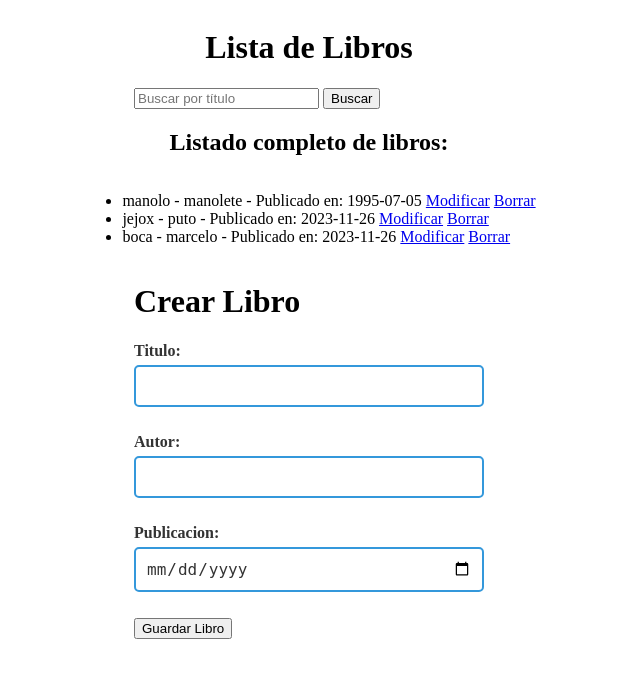
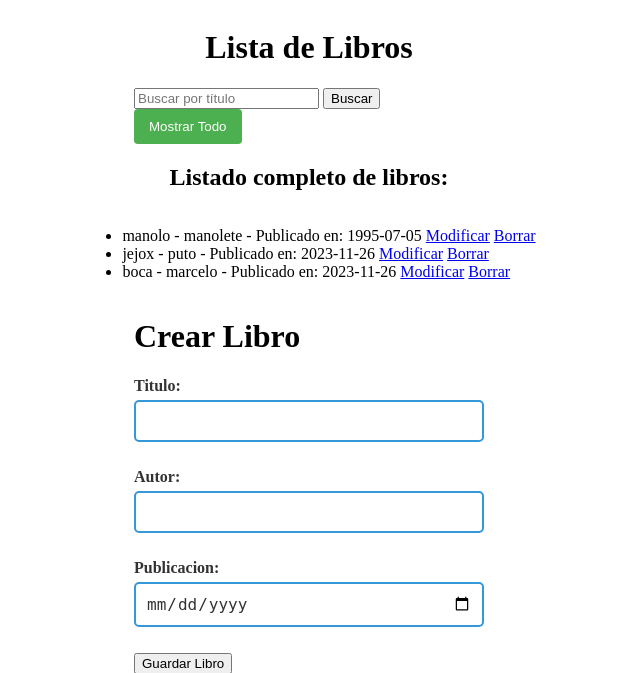
Before and after one commit to gerson222/clases-de-python-para-BAM2.0, a Django app: page /libros/libros/ in a window 1280 px wide. Shown: the top 673 px of the page, without its empty margins (331-971 px from the left). Run offline with Django 4.2, Linux system fonts and the light colour scheme; data comes from the database, SQL or seed files in the repository; both versions use the stored data as it was after the commit.

Commit message:
boton de reset busqueda

```diff
--- a/bam2/ejemplolibros/forms.py
+++ b/bam2/ejemplolibros/forms.py
@@ -3,6 +3,7 @@ from django import forms
 from .models import Libro
 
 class LibroForm(forms.ModelForm):
+   mostrar_todo = forms.CharField(required=False, widget=forms.HiddenInput())
    class Meta:
       model = Libro
       fields = ['titulo', 'autor', 'publicacion']
--- a/bam2/ejemplolibros/views.py
+++ b/bam2/ejemplolibros/views.py
@@ -3,36 +3,61 @@ from django.shortcuts import get_object_or_404, render, redirect
 from .models import Libro
 from .forms import LibroForm
 
-def listar_libros(request):
-    form = LibroForm()
-    query = request.GET.get('q', '')
+def _manejar_formulario(request, Formulario, template, redireccionar_a):
+    """
+    Maneja la lógica común de procesamiento de formularios.
 
-    if request.method == 'POST':
-        form = LibroForm(request.POST)
-        if form.is_valid():
-            form.save()
-            return redirect('listar_libros')
+    Parameters:
+    - request: HttpRequest
+    - Formulario: La clase del formulario a manejar.
+    - template: La plantilla a renderizar.
+    - redireccionar_a: La vista a la cual redirigir después de procesar el formulario.
 
-    if query:
-        libros = Libro.objects.filter(titulo__icontains=query)
-    else:
-        libros = Libro.objects.all()
-
-    return render(request, 'libros/listar_libros.html', {'libros': libros, 'form': form, 'query': query})
-
-def crear_libro(request):
-    return _manejar_formulario(request, LibroForm, 'libros/crear_libros.html')
-
-def _manejar_formulario(request, Formulario, template):
+    Returns:
+    - HttpResponse: Redirige a la vista especificada si el formulario es válido, de lo contrario, renderiza el formulario.
+    """
     form = Formulario()
 
     if request.method == 'POST':
         form = Formulario(request.POST)
         if form.is_valid():
             form.save()
-            return redirect('listar_libros')
+            return redirect(redireccionar_a)
 
     return render(request, template, {'form': form})
+
+def listar_libros(request):
+    """
+    Muestra una lista de libros con opciones de búsqueda y visualización completa.
+
+    Parameters:
+    - request: HttpRequest
+
+    Returns:
+    - HttpResponse: Renderiza la página 'listar_libros.html' con la lista de libros y opciones de búsqueda.
+    """
+
+    # Inicializar el formulario de Libro
+    form = LibroForm(request.POST or None)
+    # Obtener el término de búsqueda de la URL
+    query = request.GET.get('q', '')
+    # Manejar la creación de un nuevo libro utilizando la función compartida
+    _manejar_formulario(request, LibroForm, 'libros/crear_libros.html', 'listar_libros')
+    # Obtener todos los libros de la base de datos
+    libros = Libro.objects.all()
+    # Filtrar libros por el término de búsqueda si está presente
+    if query:
+        libros = libros.filter(titulo__icontains=query)
+    # Verificar si se debe mostrar todos los libros (sin filtro de búsqueda)
+    mostrar_todo = request.GET.get('mostrar_todo', False)
+    # Redirigir a la misma vista sin filtro de búsqueda si se solicita mostrar todo
+    if mostrar_todo:
+        return redirect('listar_libros')
+    # Renderizar la página con la lista de libros y el formulario de búsqueda
+    return render(request, 'libros/listar_libros.html', {'libros': libros, 'form': form, 'query': query})
+
+def crear_libro(request):
+    return _manejar_formulario(request, LibroForm, 'libros/crear_libros.html')
 
 def modificar_libro(request, id):
     libro = get_object_or_404(Libro, id=id)
@@ -56,6 +81,8 @@ def borrar_libro(request, id):
 
     return render(request, 'libros/borrar_libro.html', {'libro': libro})
 
+
+#funcion para buscar libros en un html distinto al de muestra de libros de la base de datos
 def buscar_libros(request):
     query = request.GET.get('q', '')  # Obtiene el término de búsqueda de la URL
     libros = Libro.objects.filter(titulo__icontains=query)  # Realiza la búsqueda
--- a/bam2/static/css/style.css
+++ b/bam2/static/css/style.css
@@ -37,6 +37,17 @@ label[for="id_publicacion"] {
    font-size: 16px;
 }
 
+.mostrar-todo-btn {
+   /* Agrega estilos específicos para el botón "Mostrar Todo" según sea necesario */
+   /* Por ejemplo: */
+   background-color: #4CAF50;
+   color: white;
+   padding: 10px 15px;
+   border: none;
+   border-radius: 4px;
+   cursor: pointer;
+}
+
 /* Estilos para dispositivos pequeños (móviles) */
 @media screen and (max-width: 600px) {
 
--- a/bam2/templates/libros/listar_libros.html
+++ b/bam2/templates/libros/listar_libros.html
@@ -14,6 +14,7 @@
       <form method="GET" action="{% url 'listar_libros' %}">
          <input type="text" name="q" value="{{ query }}" placeholder="Buscar por título">
          <button type="submit">Buscar</button>
+         <button type="submit" name="mostrar_todo" class="mostrar-todo-btn" value="1">Mostrar Todo</button>
       </form>
 
       <!-- Resultados de la búsqueda o lista completa de libros -->
```
Also changed, not shown: bam2/db.sqlite3.
